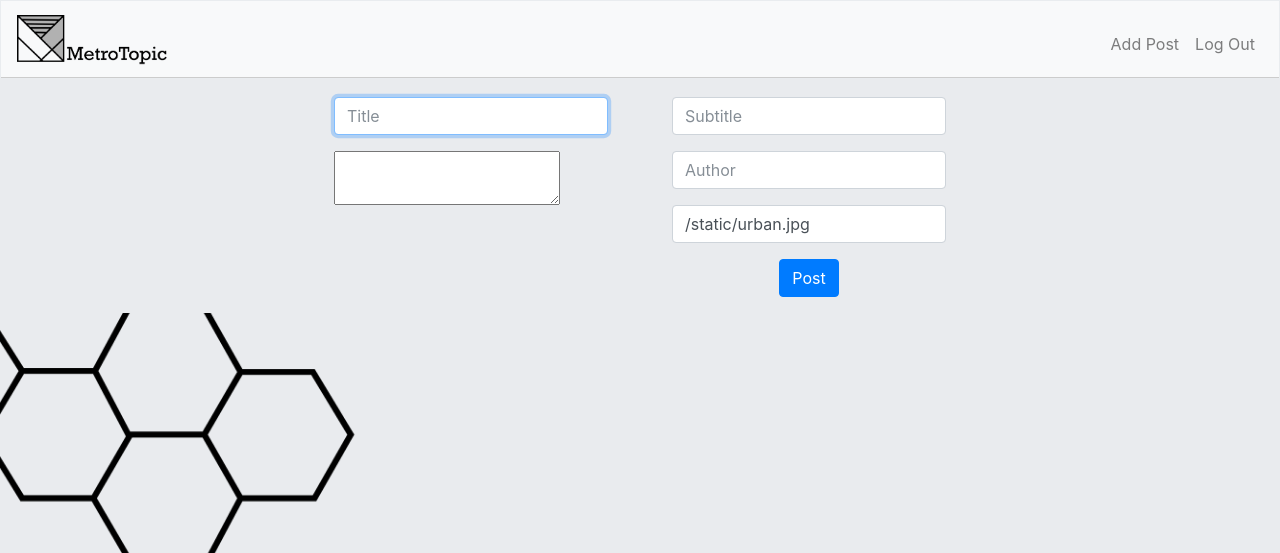
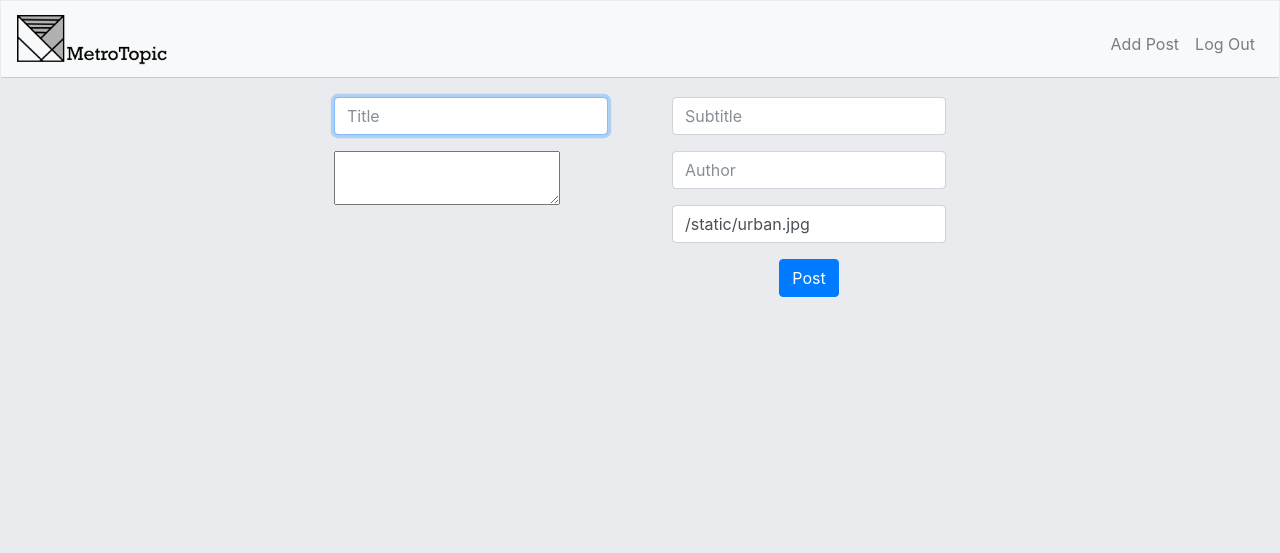
Before and after one commit to lomptorne/metrotopic, a Django app: page /add in a window 1280 px wide. Shown: the top 553 px of the page. Run offline with Django 3.2, Linux system fonts and the light colour scheme; the visitor is signed in with stand-in values (Sample User, id 1); some libraries are stand-ins or nearby versions; some web fonts are replaced.

Commit message:
removal2

```diff
--- a/blog/static/styles.css
+++ b/blog/static/styles.css
@@ -17,10 +17,6 @@ background-color: #E9EBEE;
 max-width: 100%;
 overflow-x: hidden;
 padding-top: 65px;
-background-image:linear-gradient(transparent, #E9EBEE 25%), url("/static/bg.png");
-background-repeat: no-repeat;
-background-size: calc(75vh - 22px);
-background-position: -10px 0px ;
 }
 
 #read
```
